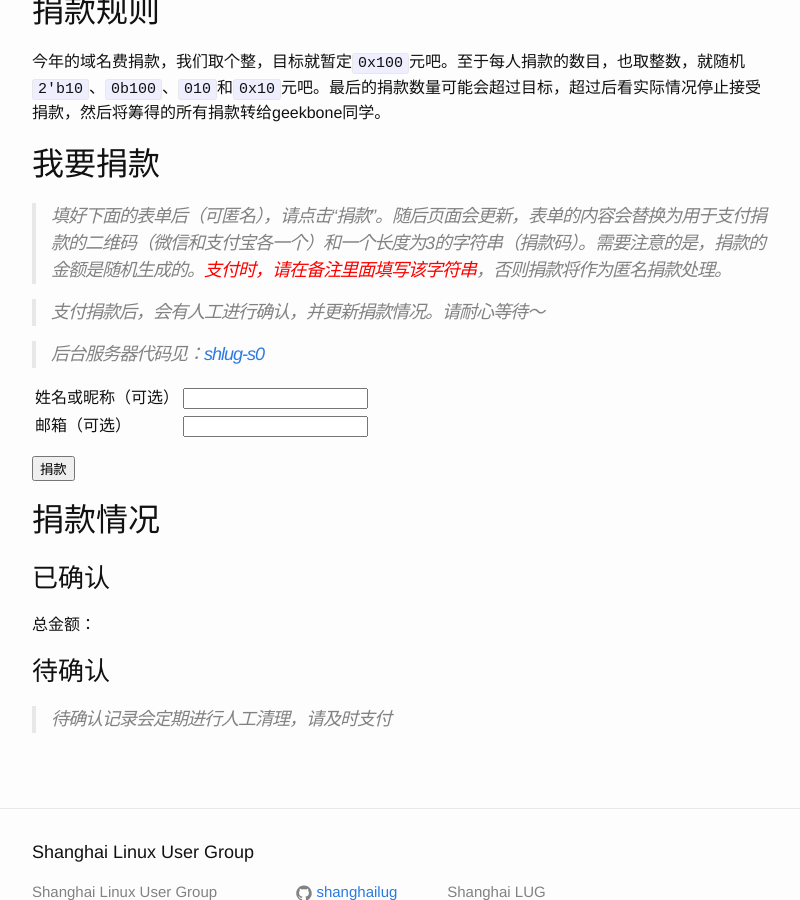
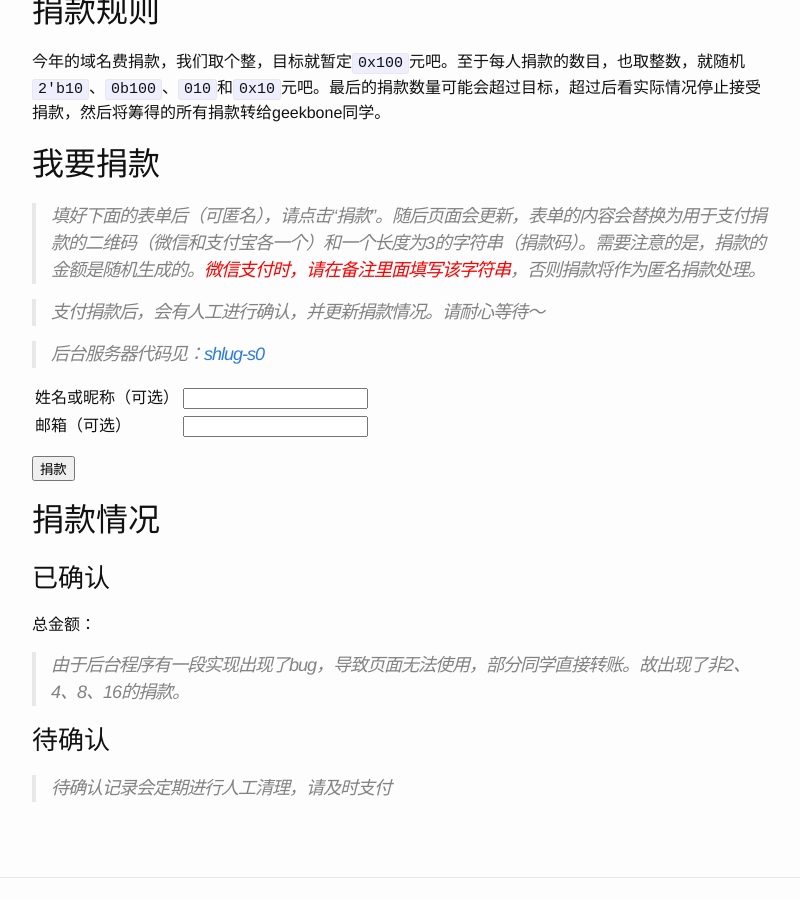
Before and after one commit to shanghailug/shanghailug.github.io, a Jekyll site: the page built from p/s0/index.md, in a window 1280 px wide and 900 px high, scrolled down 896 px. Shown: the whole window, without its empty margins (238-1038 px from the left). Built offline with Jekyll 4.4.1, drawn with Linux system fonts in a browser that asks for light colours.

Commit message:
p/s0: update page.

```diff
--- a/p/s0/default.js
+++ b/p/s0/default.js
@@ -113,7 +113,7 @@
                 console.log(data.succ);
                 console.log(data.curr);
 
-                window.alert("使用微信或支付宝支付时，请记得在备注里面填捐款码！");
+                window.alert("推荐使用微信支付。使用微信支付时，请记得在备注里面填捐款码！");
 
                 var v = data.curr.value;
 
--- a/p/s0/index.md
+++ b/p/s0/index.md
@@ -24,7 +24,7 @@
 
 ## 我要捐款
 
-> 填好下面的表单后（可匿名），请点击“捐款”。随后页面会更新，表单的内容会替换为用于支付捐款的二维码（微信和支付宝各一个）和一个长度为3的字符串（捐款码）。需要注意的是，捐款的金额是随机生成的。*支付时，请在备注里面填写该字符串*{:style="color:red"}，否则捐款将作为匿名捐款处理。
+> 填好下面的表单后（可匿名），请点击“捐款”。随后页面会更新，表单的内容会替换为用于支付捐款的二维码（微信和支付宝各一个）和一个长度为3的字符串（捐款码）。需要注意的是，捐款的金额是随机生成的。*微信支付时，请在备注里面填写该字符串*{:style="color:red"}，否则捐款将作为匿名捐款处理。
 
 > 支付捐款后，会有人工进行确认，并更新捐款情况。请耐心等待～
 
@@ -53,6 +53,8 @@
 
 总金额： <span id="total-number"></span>
 
+> 由于后台程序有一段实现出现了bug，导致页面无法使用，部分同学直接转账。故出现了非2、4、8、16的捐款。
+
 <table id="tbl-done" style="border:1px;"><tbody></tbody></table>
 
 ### 待确认
```
